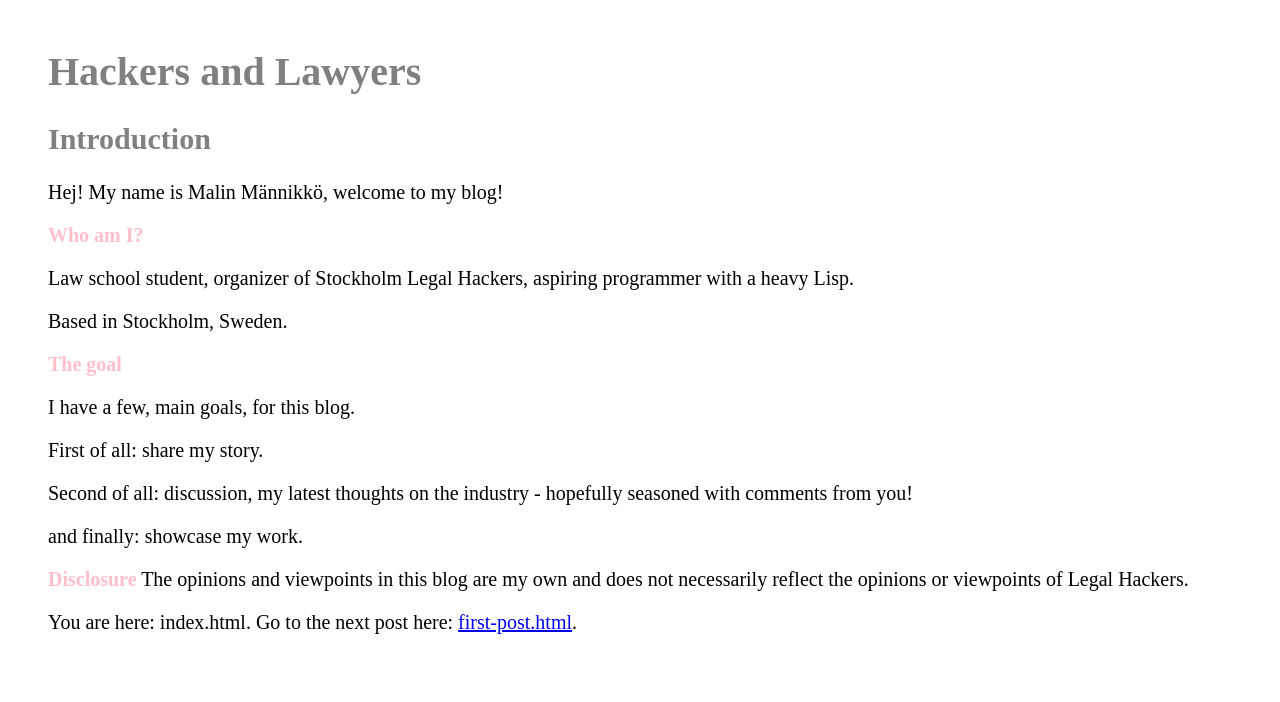
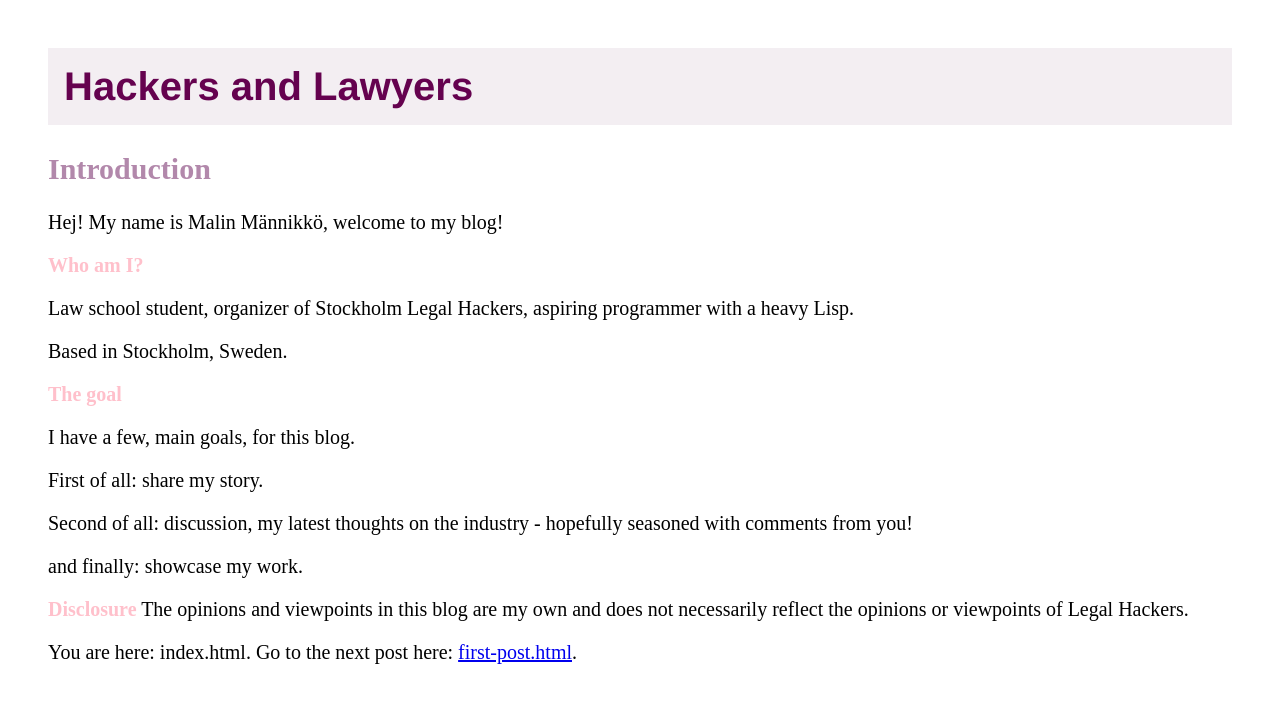
Before and after one commit to MalinMnnikk/malinmnnikk.github.io, a plain HTML site: page index.html in a window 1280 px wide. Drawn offline with Linux system fonts and the light colour scheme.

Commit message:
Color edit

```diff
--- a/styles.css
+++ b/styles.css
@@ -1,4 +1,5 @@
 body {padding: 2em; font-size: 20px;}
-h1 {background: white; color: gray;}
-h2 {color: gray;}
+h1 {background: #f3eef2; color: #65024f;
+padding: 1rem; font-family: helvetica;}
+h2 {color: #B288AB;}
 strong {color: pink;}
```
Also changed, not shown: 1 other file.
